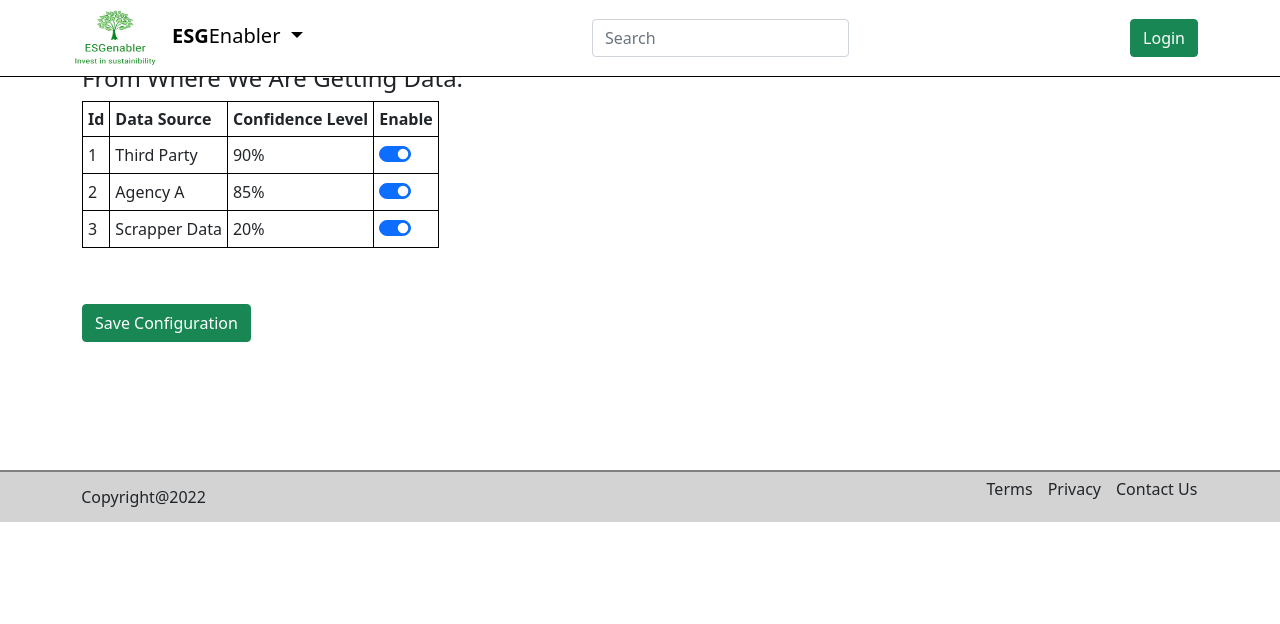
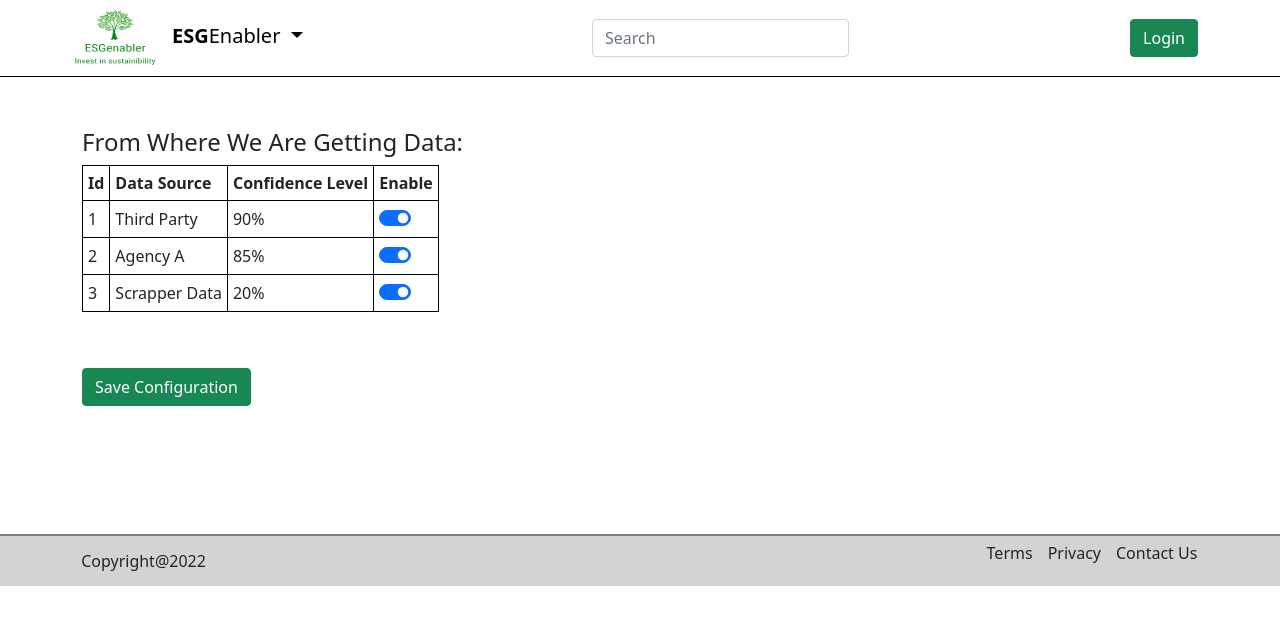
Before and after one commit to learneradarsh/esgenabler, an Angular app: page /settings in a window 1280 px wide. Shown: the top 624 px of the page. Built offline with nearby package versions, Linux system fonts and the light colour scheme.

Commit message:
Improvements

```diff
--- a/src/app/components/dashboard/dashboard.component.html
+++ b/src/app/components/dashboard/dashboard.component.html
@@ -2,7 +2,7 @@
   No Data Found ):
 </div>
 <ng-template #dataIsThere>
-  <div class="container custom-flex m-top-5">
+  <div class="container custom-flex m-top-10">
     <app-company-summary [companyInfo]="companyBasicInfo"></app-company-summary>
     <div class="tabs-details">
       <ul class="nav nav-tabs" id="myTab" role="tablist">
--- a/src/app/components/settings/settings.component.html
+++ b/src/app/components/settings/settings.component.html
@@ -1,4 +1,4 @@
-<div class="container m-top-5">
+<div class="container m-top-10">
   <h4>From Where We Are Getting Data:</h4>
   <table>
     <thead>
--- a/src/styles.scss
+++ b/src/styles.scss
@@ -13,6 +13,9 @@
 
 .m-top-5 {
   margin-top: 5%;
+}
+.m-top-10 {
+  margin-top: 10%;
 }
 .m-l-15 {
   margin-left: 15%;
```
